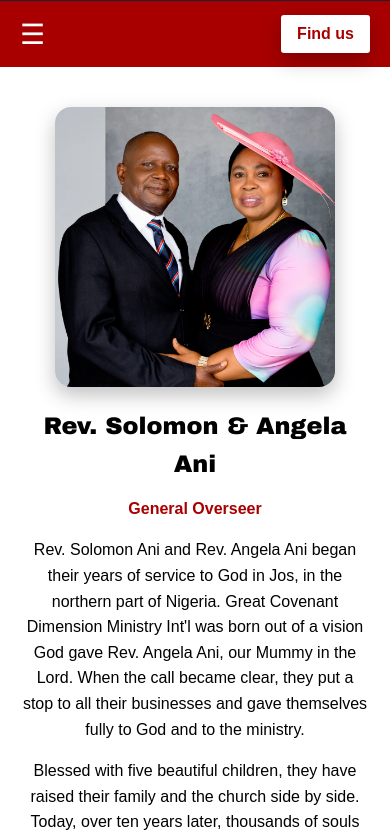
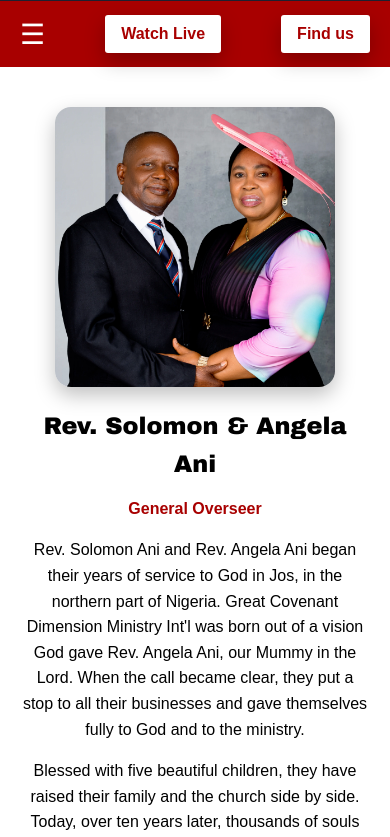
Before and after one commit to EmekaAnagbogu/gcdmi-website, a plain HTML site: page about.html in a window 390 px wide. Shown: the part 66-903 px from the top of the page. Drawn offline with Linux system fonts and the light colour scheme.

Commit message:
Added Watch live button to mobile nav

```diff
--- a/about.html
+++ b/about.html
@@ -28,6 +28,8 @@
     <nav>
         <div class="wrap">
             <button class="menu-btn" id="menuBtn" aria-label="Menu" aria-expanded="false">☰</button>
+            <a class="nav-find" href="https://youtube.com/@gcdmglobal" target="_blank" rel="noopener noreferrer">Watch
+                Live</a>
             <a class="nav-find" href="https://www.google.com/maps?q=6.5001495,3.3158567" target="_blank"
                 rel="noopener noreferrer">Find us</a>
             <ul id="navLinks">
```
Also changed, not shown: index.html (+2 -0 lines).
